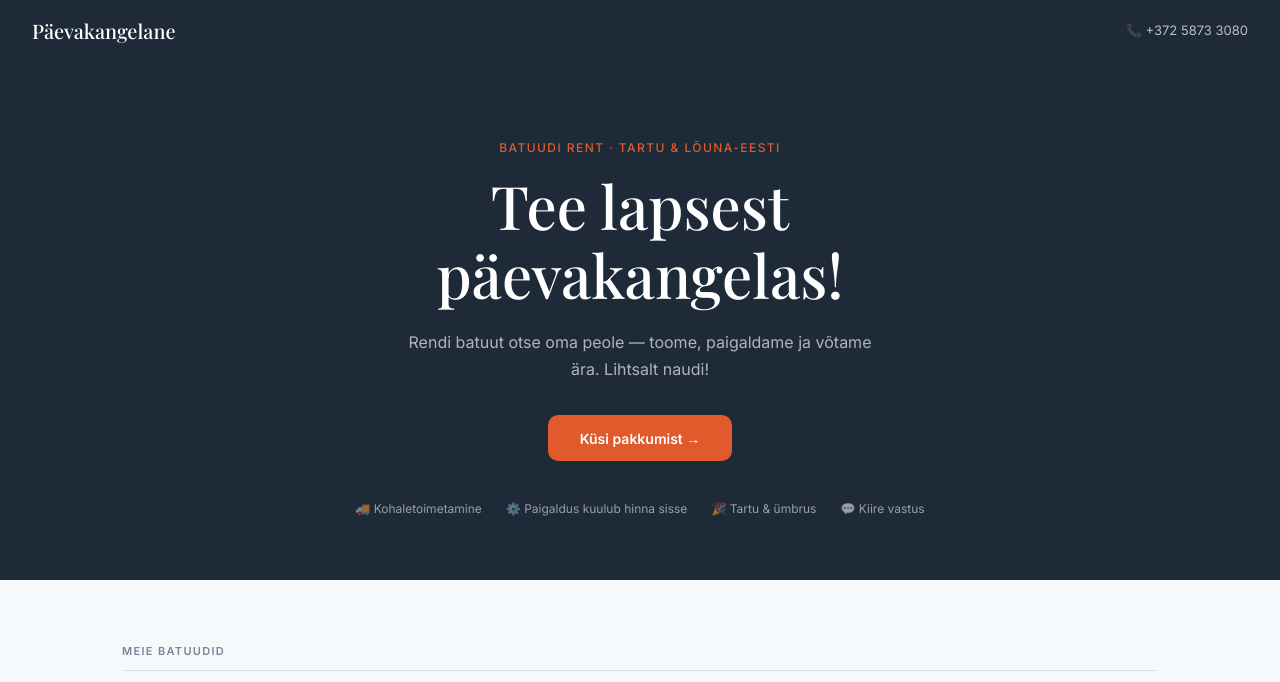
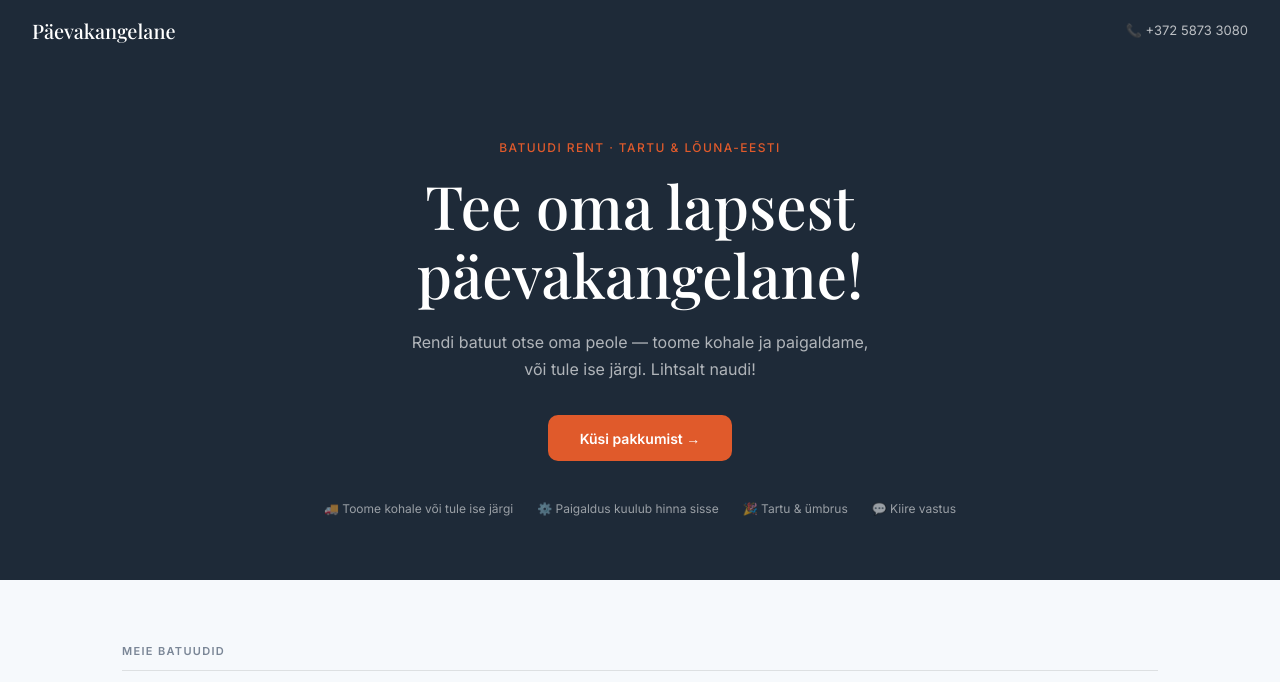
Before and after one commit to hermant1993-gif/hermant1993-gif.github.io, a plain HTML site: page index.html in a window 1280 px wide. Shown: the top 682 px of the page. Drawn offline with nearby package versions, Linux system fonts and the light colour scheme.

Commit message:
Add files via upload

```diff
--- a/index.html
+++ b/index.html
@@ -83,11 +83,11 @@ body{font-family:'Inter',sans-serif;background:var(--bg);color:var(--slate)}
 </header>
 <section class="hero">
   <div class="hero-eyebrow">Batuudi rent · Tartu &amp; Lõuna-Eesti</div>
-  <h1 class="hero-title">Tee lapsest päevakangelas!</h1>
-  <p class="hero-sub">Rendi batuut otse oma peole — toome, paigaldame ja võtame ära. Lihtsalt naudi!</p>
+  <h1 class="hero-title">Tee oma lapsest päevakangelane!</h1>
+  <p class="hero-sub">Rendi batuut otse oma peole — toome kohale ja paigaldame, või tule ise järgi. Lihtsalt naudi!</p>
   <a href="mailto:info@paevakangelane.ee?subject=Batuudi%20rent&body=Tere!%0A%0ASoovin%20rentida%20batuuti.%0A%0ASoovitud%20kuup%C3%A4ev%3A%20%0ABatuut%3A%20%0AKoht%3A%20%0A%0AT%C3%A4nan!" class="hero-cta">Küsi pakkumist →</a>
   <div class="hero-badges">
-    <div class="badge">🚚 Kohaletoimetamine</div>
+    <div class="badge">🚚 Toome kohale või tule ise järgi</div>
     <div class="badge">⚙️ Paigaldus kuulub hinna sisse</div>
     <div class="badge">🎉 Tartu &amp; ümbrus</div>
     <div class="badge">💬 Kiire vastus</div>
```
